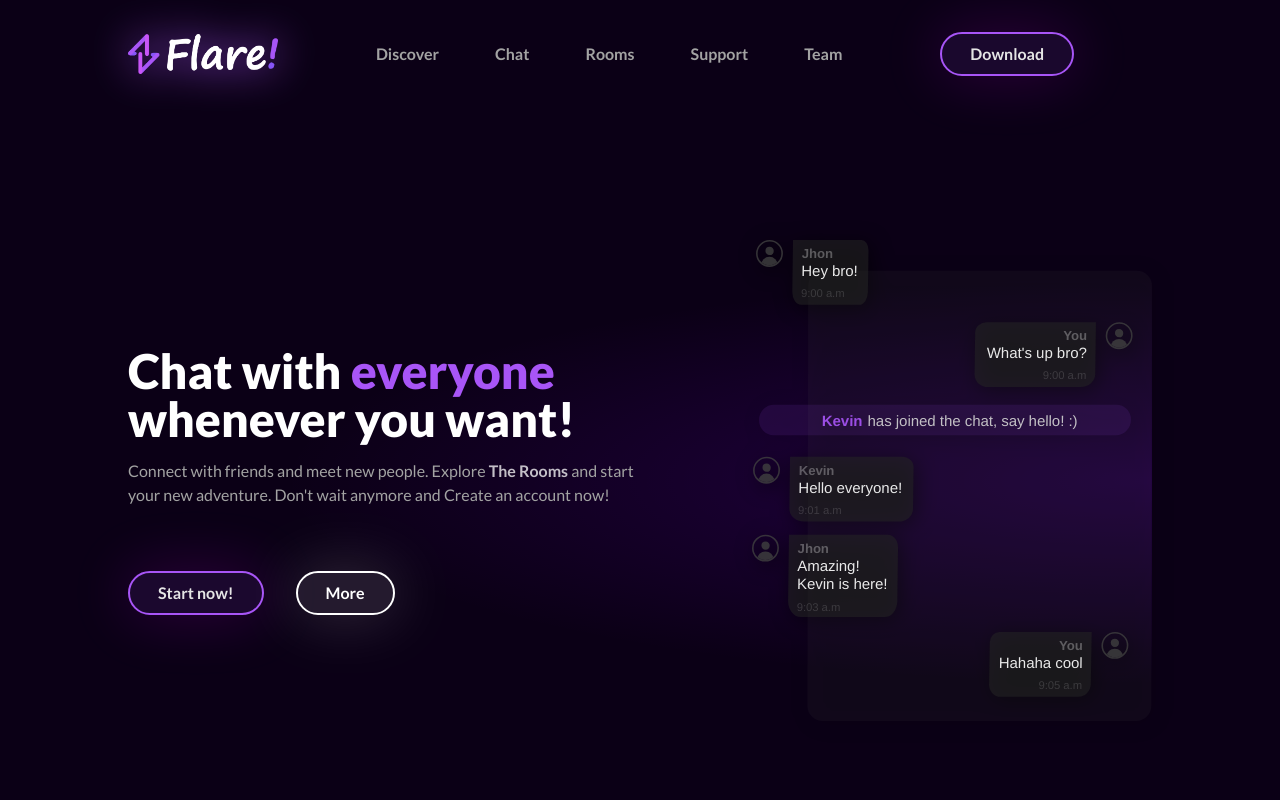
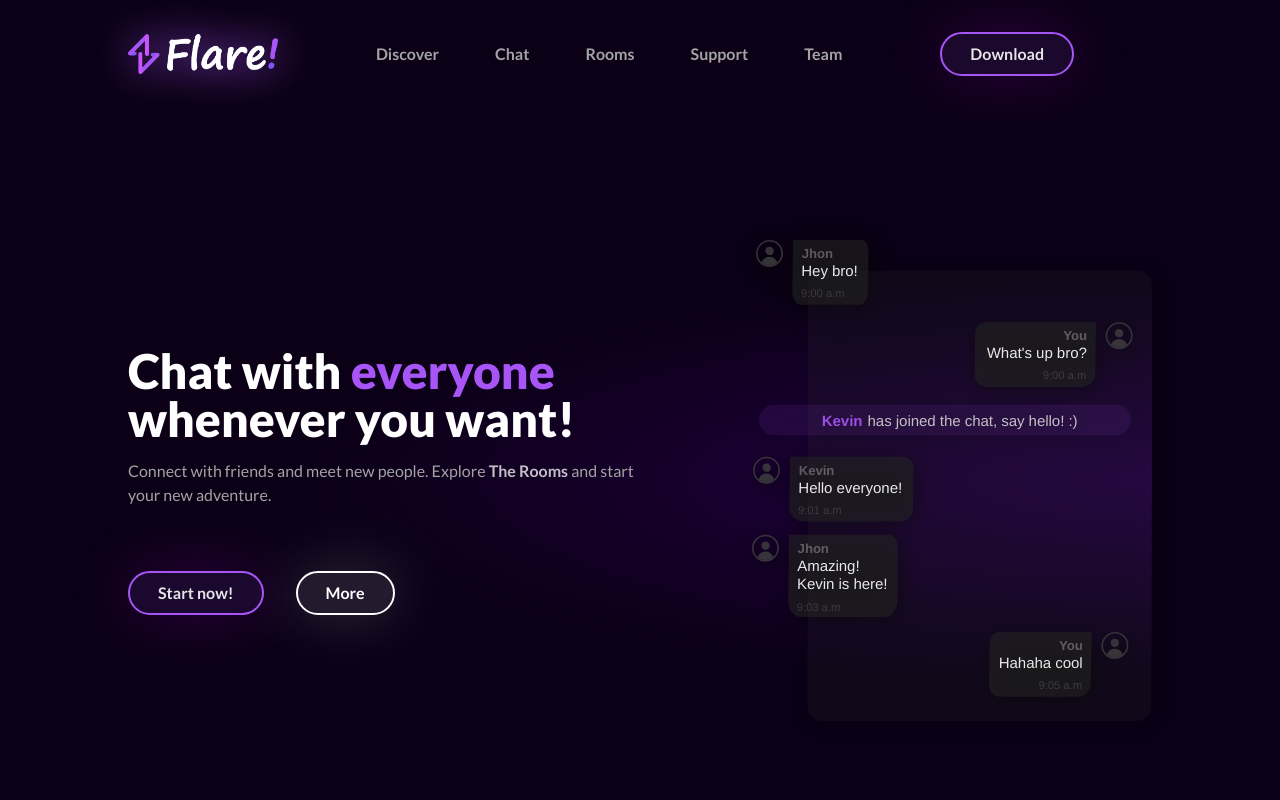
Before and after one commit to SebastianL-dev/Flare, a Next.js app in the folder client/web/: page / in a window 1280 px wide. Shown: the top 800 px of the page. Built offline with nearby package versions, Linux system fonts and the light colour scheme.

Commit message:
perf(web): smaller first render text ⚡️

```diff
--- a/client/web/src/app/page.tsx
+++ b/client/web/src/app/page.tsx
@@ -48,8 +48,7 @@ export default function Home() {
                 <strong className="text-white text-opacity-75">
                   The Rooms
                 </strong>{" "}
-                and start your new adventure. Don&apos;t wait anymore and Create
-                an account now!
+                and start your new adventure.
               </p>
             </div>
             <div className="flex gap-8 max-lg:justify-center">
```
